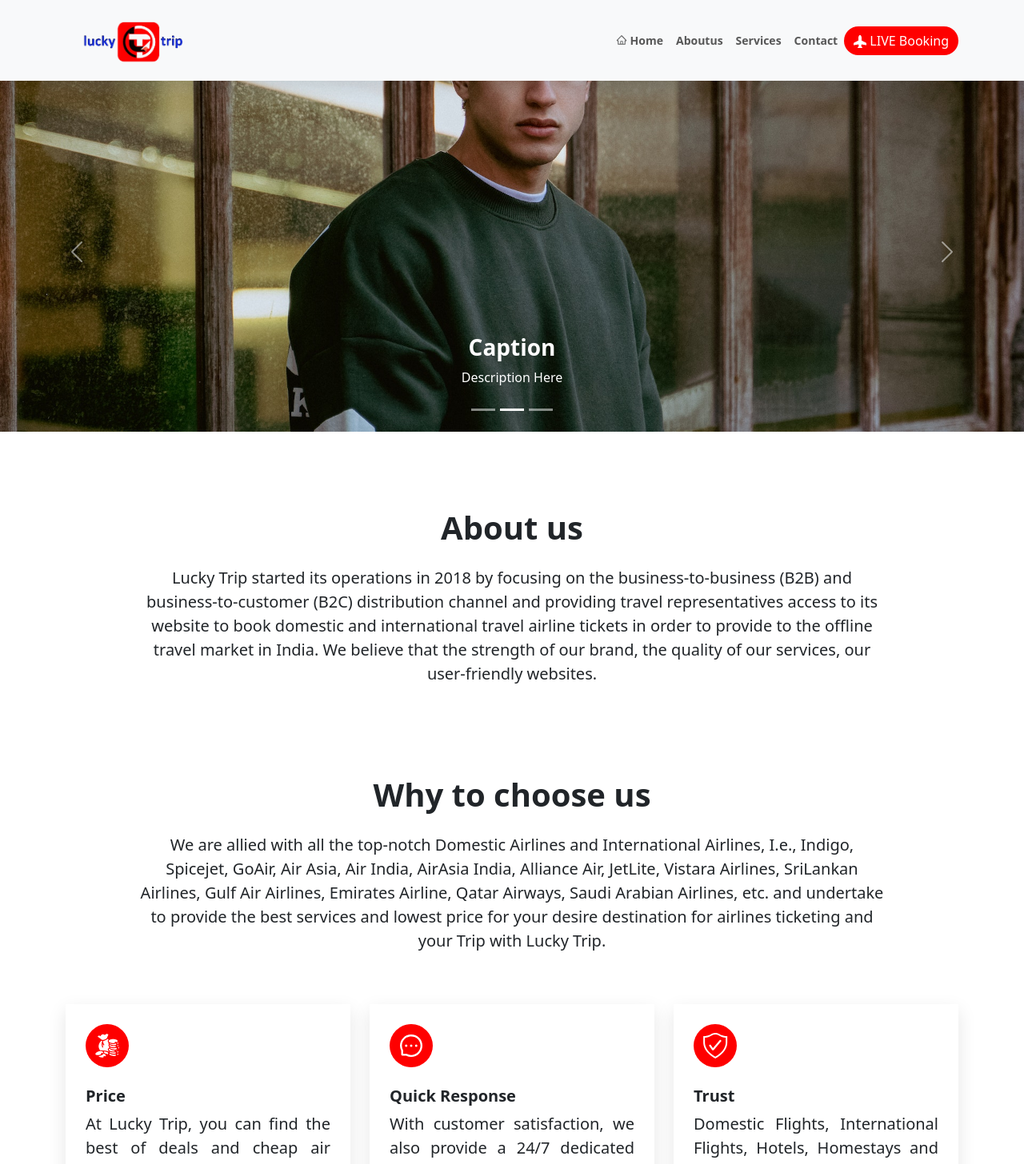
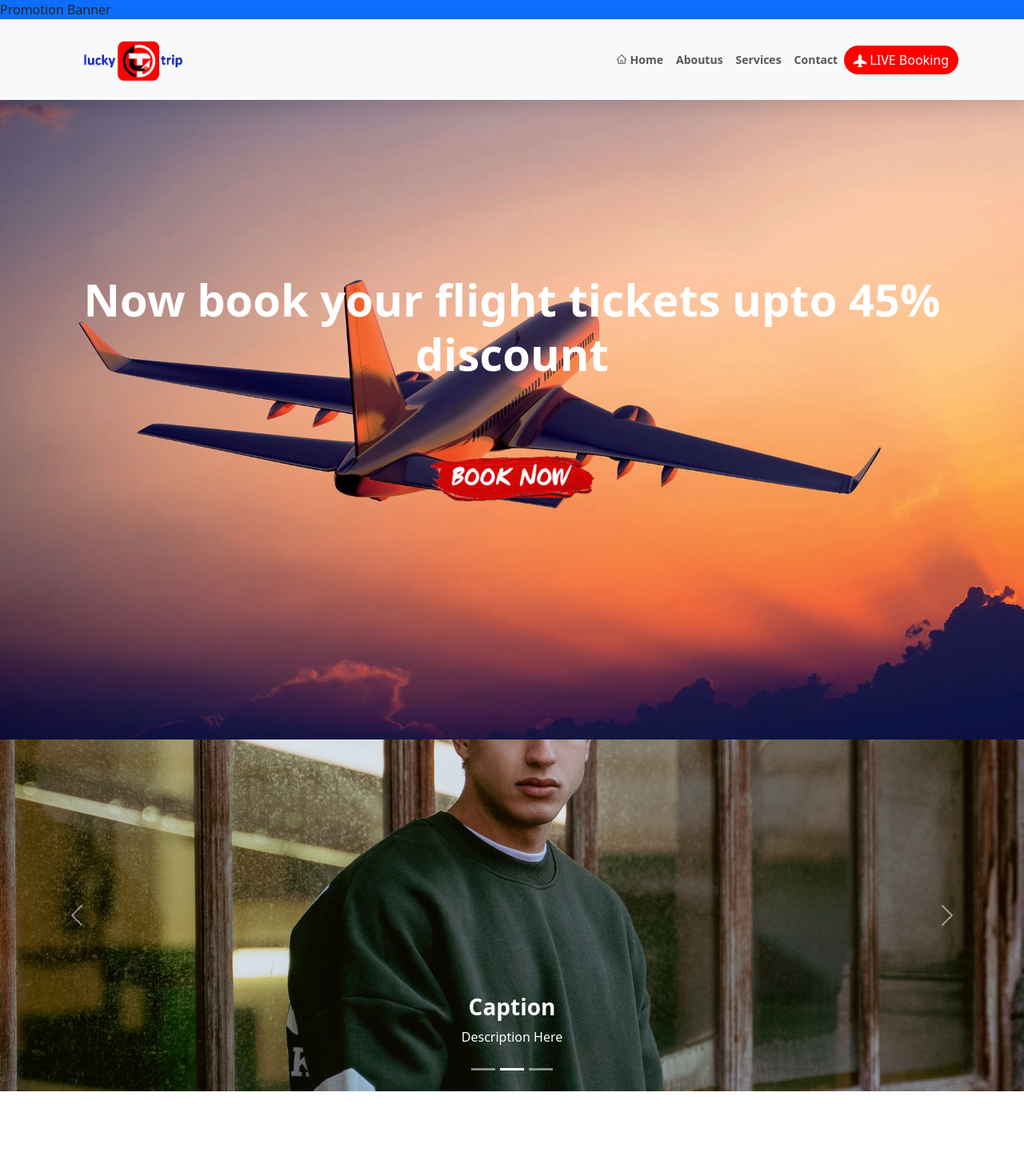
Before and after one commit to anilananda/luckytrip-react, a React (Create React App) app: page / in a window 1280 px wide. Shown: the top 1456 px of the page at 80% size. Built offline with nearby package versions, Linux system fonts and the light colour scheme.

Commit message:
added banner component and updated overall style

```diff
--- a/src/App.css
+++ b/src/App.css
@@ -210,7 +210,16 @@ a {
   max-width: 215px;
 }
 
-.carousel-control-next-icon,
+/* .carousel-control-next-icon,
 .carousel-control-prev-icon {
-  margin-top: 90px !important;
+  margin-top: 125px !important;
+} */
+
+.luckytrip-sticky-top {
+  width: 100%;
+  position: sticky;
+  top: 0;
+  z-index: 555;
+
+  /* width: "100%", position: "sticky", top: 0, zIndex: 55 */
 }
--- a/src/App.js
+++ b/src/App.js
@@ -6,15 +6,19 @@ import Contact from "./components/Contact";
 import Services from "./components/Services";
 import Staticbackground from "./components/Staticbackground";
 import HomeCarousel from "./components/HomeCarousel";
+import PromotionBanner from "./components/PromotionBanner";
 
 function App() {
   return (
-    <div className="App">
-      <Mainmenu />
+    <div className="App" id="home">
+      <div className="luckytrip-sticky-top">
+        <PromotionBanner />
+        <Mainmenu />
+      </div>
+
+      <Staticbackground />
 
       <HomeCarousel />
-
-      {/* <Staticbackground /> */}
 
       <Aboutus />
 
--- a/src/components/Aboutus.jsx
+++ b/src/components/Aboutus.jsx
@@ -2,7 +2,7 @@ import React from "react";
 
 function Aboutus() {
   return (
-    <section className="jumbotron text-center " id="about">
+    <section className="jumbotron text-center pt-5" id="about">
       <div className="container pt-5">
         <h1 className="jumbotron-heading pt-5">About us</h1>
         <div className="col-lg-10 mx-auto">
--- a/src/components/Contact.jsx
+++ b/src/components/Contact.jsx
@@ -3,7 +3,7 @@ import React from "react";
 function Contact() {
   return (
     <section className="jumbotron text-center pt-5" id="contact">
-      <div className="container">
+      <div className="container pt-5">
         <h1 className="jumbotron-heading pt-5">Get In Touch</h1>
         <div className="col-lg-8 mx-auto">
           <p className="lead mt-4">
--- a/src/components/HomeCarousel.jsx
+++ b/src/components/HomeCarousel.jsx
@@ -31,7 +31,7 @@ function HomeCarousel() {
       onSelect={handleSelect}
       interval="5000"
       id="home"
-      style={{ paddingTop: 100 }}
+      // style={{ paddingTop: 125 }}
     >
       {data.map((slide, i) => {
         return (
--- a/src/components/Mainmenu.jsx
+++ b/src/components/Mainmenu.jsx
@@ -9,7 +9,7 @@ import Icon from "./Icon";
 
 function Mainmenu() {
   return (
-    <Navbar collapseOnSelect expand="lg" className="bg-body-tertiary fixed-top">
+    <Navbar collapseOnSelect expand="lg" className="bg-body-tertiary">
       <Container>
         <Navbar.Brand href="#home">
           <img src={logo1} alt="ok" style={{ width: 160 }} />
--- /dev/null
+++ b/src/components/PromotionBanner.jsx
@@ -0,0 +1,7 @@
+import React from "react";
+
+function PromotionBanner() {
+  return <div className=" bg-primary">Promotion Banner</div>;
+}
+
+export default PromotionBanner;
--- a/src/components/Services.jsx
+++ b/src/components/Services.jsx
@@ -5,9 +5,9 @@ import { VscWorkspaceTrusted } from "react-icons/vsc";
 
 function Services() {
   return (
-    <div>
-      <section className="jumbotron text-center pt-5" id="service">
-        <div className="container">
+    <div id="service">
+      <section className="jumbotron text-center pt-5">
+        <div className="container pt-5">
           <h1 className="jumbotron-heading pt-5">Why to choose us</h1>
           <div className="col-lg-10 mx-auto">
             <p className="lead mt-4">
--- a/src/components/Staticbackground.jsx
+++ b/src/components/Staticbackground.jsx
@@ -7,9 +7,9 @@ const bgStyel = {
   backgroundImage: `url(${ImgFlightSunset})`,
   backgroundPosition: "center",
   backgroundSize: "cover",
-  backgroundAttachment: "fixed",
-  position: "relative",
-  zIndex: "2",
+  // backgroundAttachment: "fixed",
+  // position: "relative",
+  zIndex: "58",
 };
 function Staticbackground() {
   return (
```
